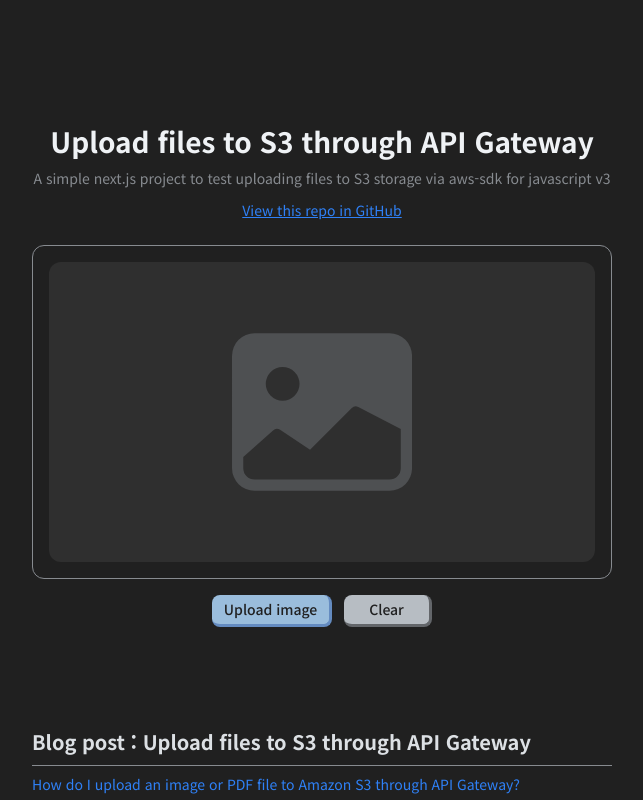
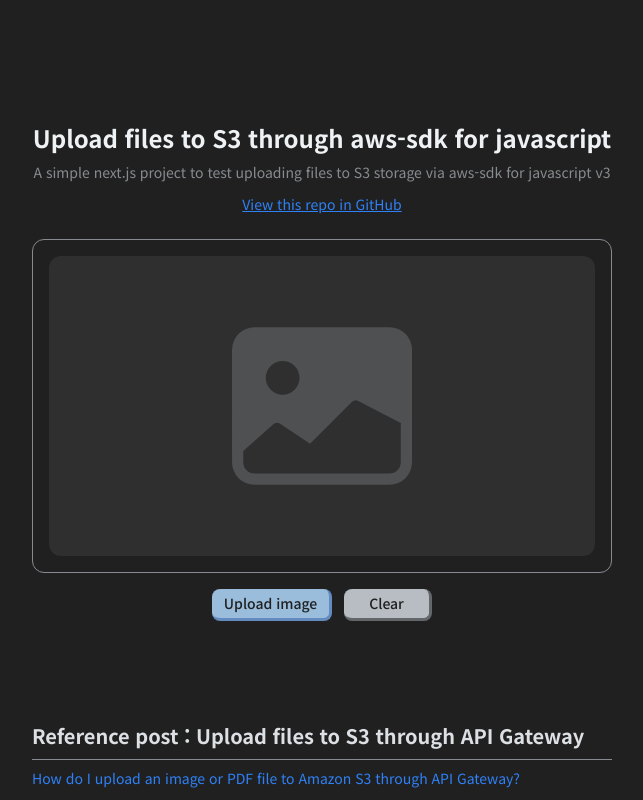
Before and after one commit to taedonn/nextjs-aws-test, a Next.js app: page / in a window 1280 px wide. Shown: the top 800 px of the page, without its empty margins (318-961 px from the left). Built offline with nearby package versions, Linux system fonts and the light colour scheme.

Commit message:
Update index.tsx

```diff
--- a/src/pages/index.tsx
+++ b/src/pages/index.tsx
@@ -64,7 +64,7 @@
     return (
         <>
             <div className="w-[100%] mt-[120px] flex flex-col justify-center items-center">
-                <h1 className="text-[28px] text-theme-2 font-bold mb-[8px]">Upload files to S3 through API Gateway</h1>
+                <h1 className="text-[24px] text-theme-2 font-bold mb-[8px]">Upload files to S3 through aws-sdk for javascript</h1>
                 <h2 className="text-[14px] text-theme-7 text-center leading-tight mb-[12px]">A simple next.js project to test uploading files to S3 storage via aws-sdk for javascript v3</h2>
                 <a href="https://github.com/taedonn/nextjs-aws-test" target="_blank" className="mb-[24px] text-[14px] text-theme-blue-3 underline">View this repo in GitHub</a>
                 <div className="w-[580px] p-[16px] border rounded-[12px] border-theme-7">
@@ -85,8 +85,8 @@
                     <button onClick={clearImg} className="w-[88px] h-[32px] ml-[12px] flex justify-center items-center text-[14px] text-theme-10 font-medium rounded-[8px] border-b-[3px] border-r-[3px] border-theme-8 bg-theme-5 hover:bg-theme-5/80 cursor-pointer">Clear</button>
                 </div>
                 <div className="w-[580px] flex flex-col mt-[100px] mb-[60px]">
-                    <div className="text-[20px] text-theme-3 font-bold mb-[8px] pb-[8px] border-b border-theme-7">Blog post : Upload files to S3 through API Gateway</div>
-                    <a href="https://github.com/taedonn/nextjs-aws-test" target="_blank" className="text-[14px] text-theme-blue-3 hover:underline">How do I upload an image or PDF file to Amazon S3 through API Gateway?</a>
+                    <div className="text-[20px] text-theme-3 font-bold mb-[8px] pb-[8px] border-b border-theme-7">Reference post : Upload files to S3 through API Gateway</div>
+                    <a href="https://repost.aws/knowledge-center/api-gateway-upload-image-s3" target="_blank" className="text-[14px] text-theme-blue-3 hover:underline">How do I upload an image or PDF file to Amazon S3 through API Gateway?</a>
                 </div>
                 <div className="w-[580px] flex flex-col">
                     <div className="text-[20px] text-theme-3 font-bold mb-[12px] pb-[8px] border-b border-theme-7">Packages & version</div>
```
